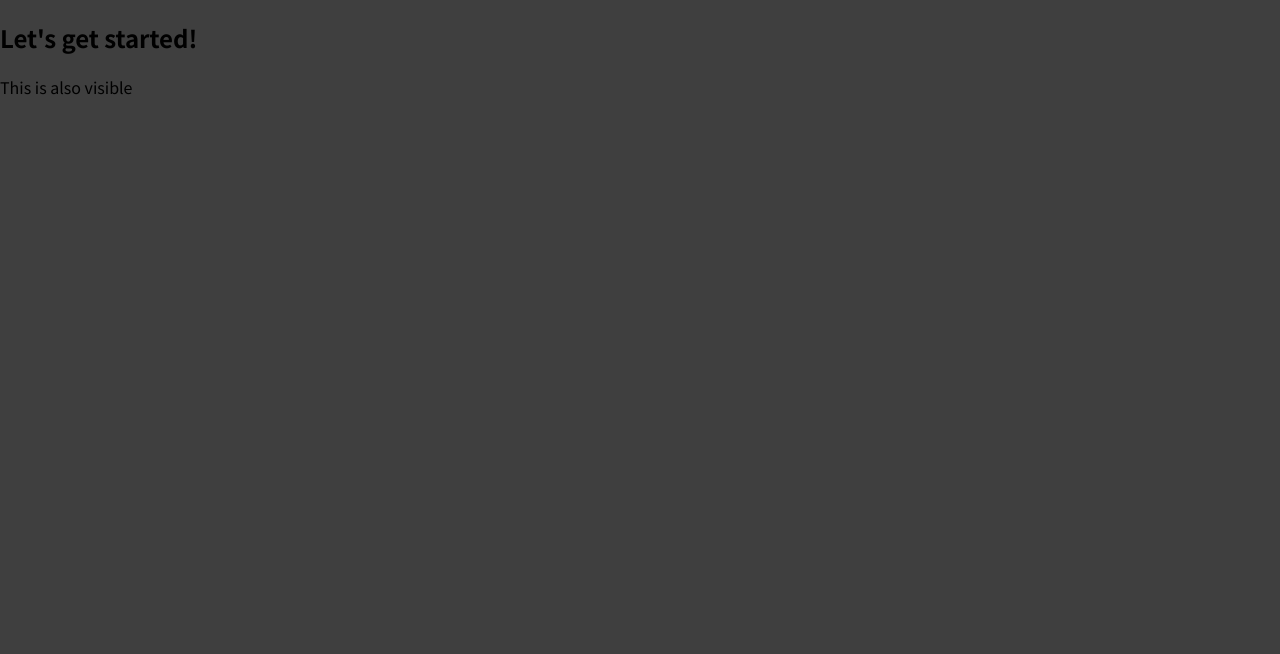
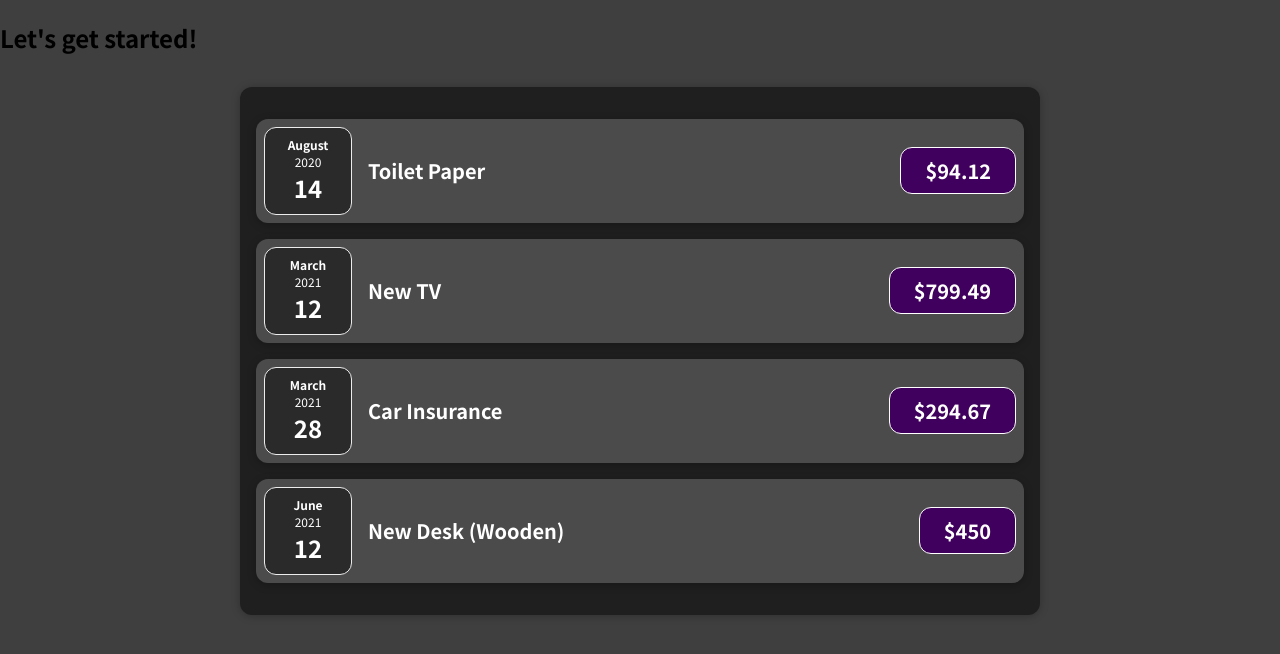
Before and after one commit to MarcinMaciejewski12/Expenses-app, a React (Create React App) app: page / in a window 1280 px wide. Shown: the top 654 px of the page. Built offline with nearby package versions, Linux system fonts and the light colour scheme.

Commit message:
done practice

```diff
--- a/src/App.js
+++ b/src/App.js
@@ -1,4 +1,4 @@
-import ExpenseItem from "./components/ExpenseItem";
+import Expenses from "./components/Expenses";
 
 function App() {
   const expenses = [
@@ -26,7 +26,8 @@
   return (
     <div>
       <h2>Let's get started!</h2>
-      <p>This is also visible</p>
+
+      <Expenses items={expenses} />
     </div>
   );
 }
--- a/src/components/ExpenseItem.js
+++ b/src/components/ExpenseItem.js
@@ -8,7 +8,7 @@
       <ExpenseDate date={props.date} />
       <div className="expense-item__description">
         <h2>{props.title}</h2>
-        <div className="expense-item__price">${props.amount}</div>;
+        <div className="expense-item__price">${props.amount}</div>
       </div>
     </div>
   );
--- a/src/components/Expenses.css
+++ b/src/components/Expenses.css
@@ -0,0 +1,9 @@
+.expenses {
+  padding: 1rem;
+  background-color: rgb(31, 31, 31);
+  margin: 2rem auto;
+  width: 50rem;
+  max-width: 95%;
+  border-radius: 12px;
+  box-shadow: 0 1px 8px rgba(0, 0, 0, 0.25);
+}
--- a/src/components/Expenses.js
+++ b/src/components/Expenses.js
@@ -1,27 +1,28 @@
 import "./Expenses.css";
+import ExpenseItem from "./ExpenseItem";
 
 const Expenses = (props) => {
   return (
-    <div>
+    <div className="expenses">
       <ExpenseItem
-        title={expenses[0].title}
-        amount={expenses[0].amount}
-        date={expenses[0].date}
+        title={props.items[0].title}
+        amount={props.items[0].amount}
+        date={props.items[0].date}
       />
       <ExpenseItem
-        title={expenses[1].title}
-        amount={expenses[1].amount}
-        date={expenses[1].date}
+        title={props.items[1].title}
+        amount={props.items[1].amount}
+        date={props.items[1].date}
       />
       <ExpenseItem
-        title={expenses[2].title}
-        amount={expenses[2].amount}
-        date={expenses[2].date}
+        title={props.items[2].title}
+        amount={props.items[2].amount}
+        date={props.items[2].date}
       />
       <ExpenseItem
-        title={expenses[3].title}
-        amount={expenses[3].amount}
-        date={expenses[3].date}
+        title={props.items[3].title}
+        amount={props.items[3].amount}
+        date={props.items[3].date}
       />
     </div>
   );
```
Also changed, not shown: src/components/Card.css (added), 1 other file (tests, documents, lock files or other folders).
